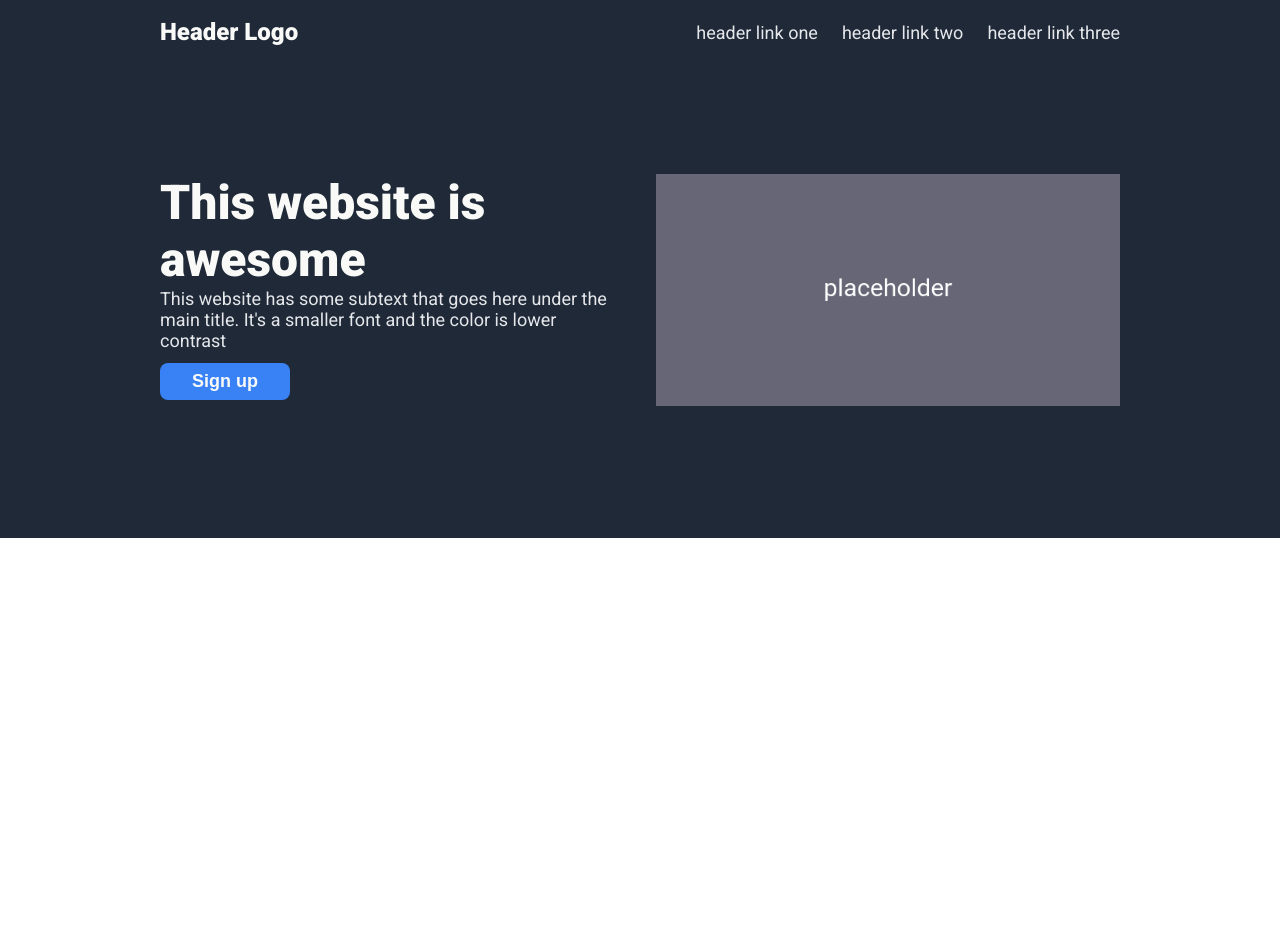
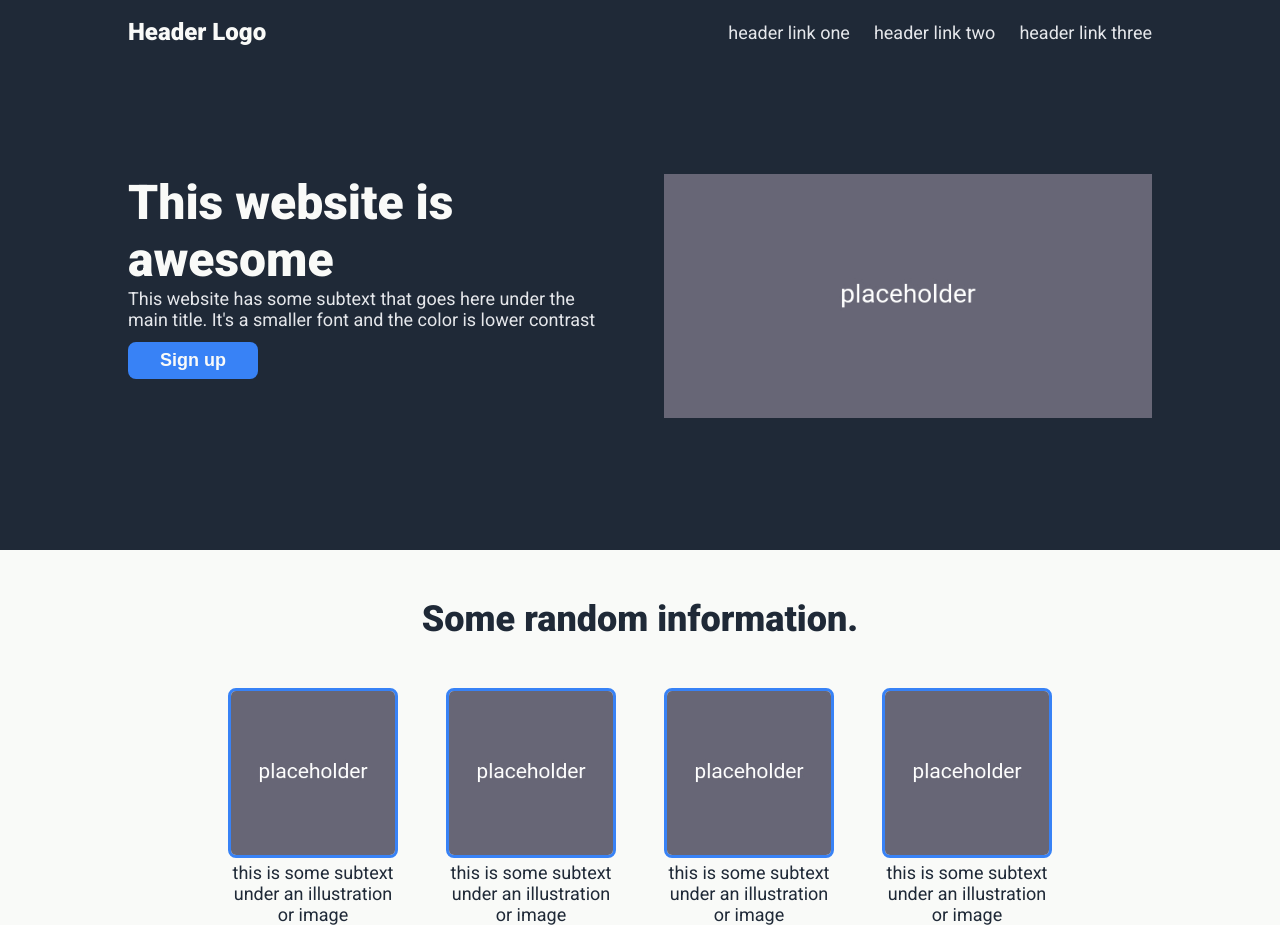
Before and after one commit to elik-dev/landing-page, a plain HTML site: page index.html in a window 1280 px wide. Before the commit the page ends 800 px from the top, so only its background shows below. Drawn offline with Linux system fonts and the light colour scheme.

Commit message:
Add content and apply styles to info section

```diff
--- a/css/styles.css
+++ b/css/styles.css
@@ -34,7 +34,7 @@ a {
 
 .content {
     margin: 0 auto;
-    max-width: 996px;
+    max-width: 1060px;
     padding: 0 18px;
     display: flex;
     flex-direction: column;
@@ -82,8 +82,8 @@ nav a:hover {
 }
 
 .hero button:hover {
-    background-color: #f9faf8;
-    color: #3882f6;
+    padding: 5px 29px;
+    border: solid 3px #f9faf8;
 }
 .header-top {
     padding-top: 18px;
@@ -98,7 +98,7 @@ nav ul {
 .hero {
     padding: 128px 0;
     display: flex;
-    gap: 32px;
+    gap: 48px;
 }
 .hero-left,
 .hero-right {
@@ -106,6 +106,38 @@ nav ul {
 }
 .hero-right img {
     max-width: 100%;
+    height: auto;
 }
 
-/* container 2 layout */
+/* info section layout */
+h2,
+.card p {
+    color: #1f2937;
+}
+h2 {
+    font-size: 36px;
+    font-weight: 900;
+    padding: 48px 0;
+}
+.card p {
+    font-size: 18px;
+}
+.container-2 {
+    background-color: #f9faf8;
+}
+.card-container {
+    display: flex;
+    gap: 48px;
+}
+.card {
+    max-width: 170px;
+}
+.card p {
+    text-align: center;
+}
+.card img {
+    max-width: 100%;
+    height: auto;
+    border: solid #3882f6 3px;
+    border-radius: 8px;
+}
--- a/index.html
+++ b/index.html
@@ -46,7 +46,25 @@
 
     <div class="container-2">
         <div class="content">
-
+            <h2>Some random information.</h2>
+            <div class="card-container">
+                <div class="card">
+                    <img src="./img/placeholder-250x250.jpg" alt="placeholder">
+                    <p>this is some subtext under an illustration or image</p>
+                </div>
+                <div class="card">
+                    <img src="./img/placeholder-250x250.jpg" alt="placeholder">
+                    <p>this is some subtext under an illustration or image</p>
+                </div>
+                <div class="card">
+                    <img src="./img/placeholder-250x250.jpg" alt="placeholder">
+                    <p>this is some subtext under an illustration or image</p>
+                </div>
+                <div class="card">
+                    <img src="./img/placeholder-250x250.jpg" alt="placeholder">
+                    <p>this is some subtext under an illustration or image</p>
+                </div>
+            </div>
         </div>
     </div>
 
```
